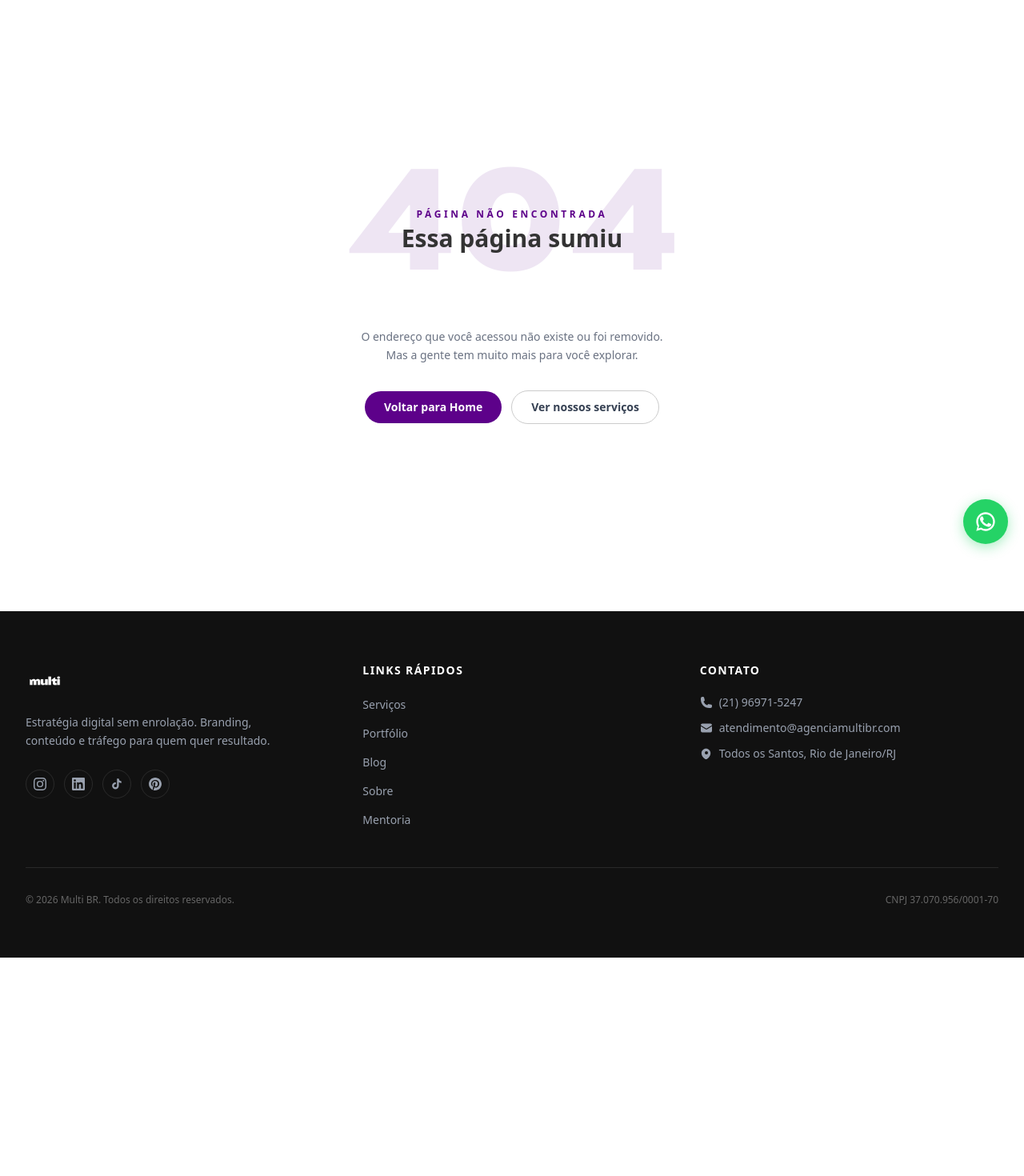
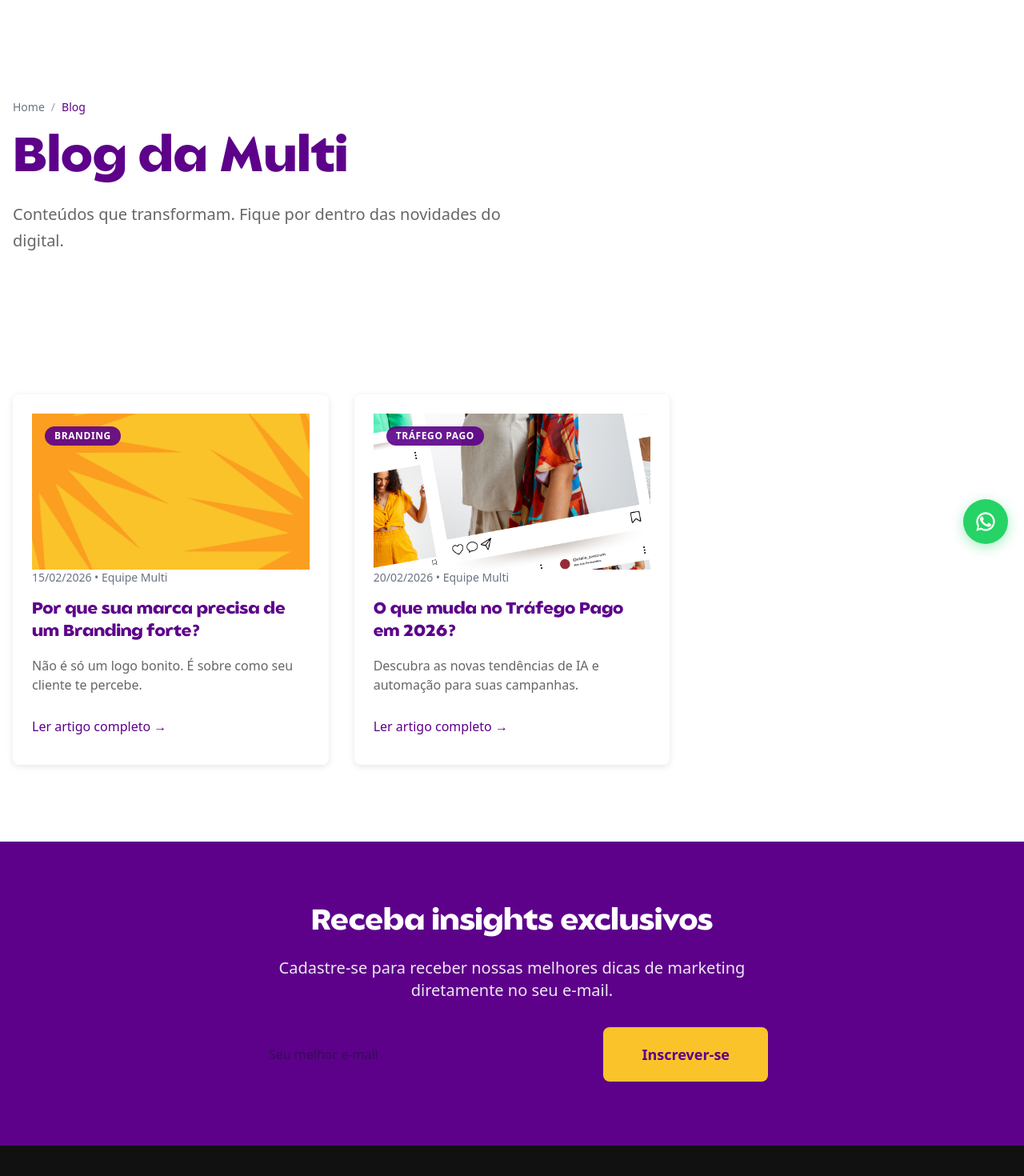
Before and after one commit to devguimaraes/agencia-multi, a Next.js app in the folder apps/web/: page /blog in a window 1280 px wide. Before the commit this address had no page. Shown: the part 100-1570 px from the top of the page at 80% size. Before the commit the page ends 1297 px from the top, so only its background shows below. Built offline with nearby package versions, Linux system fonts and the light colour scheme.

Commit message:
feat(blog): implement markdown blog

```diff
--- /dev/null
+++ b/apps/web/app/blog/[slug]/page.tsx
@@ -0,0 +1,88 @@
+import { PageHeader } from "@/components/layout/PageHeader";
+import { Button } from "@/components/ui/button";
+import { getAllPosts, getPostBySlug } from "@/lib/blog";
+import { ArrowLeft } from "lucide-react";
+import type { Metadata } from "next";
+import Image from "next/image";
+import Link from "next/link";
+import { notFound } from "next/navigation";
+
+export const dynamicParams = true;
+
+export async function generateStaticParams() {
+	const posts = await getAllPosts();
+	return posts.map((post) => ({
+		slug: post.slug,
+	}));
+}
+
+export async function generateMetadata({
+	params,
+}: { params: Promise<{ slug: string }> }): Promise<Metadata> {
+	const { slug } = await params;
+	const post = await getPostBySlug(slug);
+
+	if (!post) {
+		return {
+			title: "Post não encontrado",
+		};
+	}
+
+	return {
+		title: `${post.title} | Blog Multi BR`,
+		description: post.excerpt,
+	};
+}
+
+export default async function BlogPostPage({ params }: { params: Promise<{ slug: string }> }) {
+	const { slug } = await params;
+	const post = await getPostBySlug(slug);
+
+	if (!post) {
+		notFound();
+	}
+
+	return (
+		<>
+			<PageHeader
+				title={post.title}
+				description={post.excerpt}
+				breadcrumbs={[
+					{ label: "Blog", href: "/blog" },
+					{ label: post.title, href: `/blog/${post.slug}` },
+				]}
+			/>
+
+			<article className="container mx-auto px-4 py-16 md:py-24 max-w-4xl">
+				<div className="relative aspect-video rounded-2xl overflow-hidden mb-12 shadow-2xl animate-fade-in-up">
+					<Image src={post.image} alt={post.title} fill className="object-cover" priority />
+				</div>
+
+				<div className="flex items-center gap-4 mb-8 text-gray-500 animate-fade-in-up stagger-1">
+					<span>{post.date}</span>
+					<span>•</span>
+					<span className="bg-multi-roxo/10 text-multi-roxo px-3 py-1 rounded-full text-sm font-medium">
+						{post.category}
+					</span>
+					<span>•</span>
+					<span>{post.author}</span>
+				</div>
+
+				<div
+					className="prose prose-lg prose-headings:font-display prose-headings:text-multi-roxo prose-p:text-gray-700 prose-a:text-multi-rosa prose-a:no-underline hover:prose-a:underline max-w-none animate-fade-in-up stagger-2"
+					// biome-ignore lint/security/noDangerouslySetInnerHtml: Blog content is trusted
+					dangerouslySetInnerHTML={{ __html: post.content }}
+				/>
+
+				<div className="mt-16 pt-8 border-t border-gray-200 animate-fade-in-up stagger-3">
+					<Button asChild variant="outline" className="group">
+						<Link href="/blog">
+							<ArrowLeft className="mr-2 w-4 h-4 group-hover:-translate-x-1 transition-transform" />{" "}
+							Voltar para o Blog
+						</Link>
+					</Button>
+				</div>
+			</article>
+		</>
+	);
+}
--- /dev/null
+++ b/apps/web/app/blog/page.tsx
@@ -0,0 +1,110 @@
+import { PageHeader } from "@/components/layout/PageHeader";
+import { Button } from "@/components/ui/button";
+import {
+	Card,
+	CardContent,
+	CardDescription,
+	CardFooter,
+	CardHeader,
+	CardTitle,
+} from "@/components/ui/card";
+import { getAllPosts } from "@/lib/blog";
+import type { Metadata } from "next";
+import Image from "next/image";
+import Link from "next/link";
+
+export const metadata: Metadata = {
+	title: "Blog | Agência Multi BR",
+	description: "Dicas e insights sobre Marketing Digital, Branding e Tráfego.",
+};
+
+export default async function BlogPage() {
+	const posts = await getAllPosts();
+
+	return (
+		<>
+			<PageHeader
+				title="Blog da Multi"
+				description="Conteúdos que transformam. Fique por dentro das novidades do digital."
+				breadcrumbs={[{ label: "Blog", href: "/blog" }]}
+			/>
+
+			<section className="py-16 md:py-24">
+				<div className="container mx-auto px-4">
+					<div className="grid md:grid-cols-2 lg:grid-cols-3 gap-8">
+						{posts.map((post, index) => (
+							<Card
+								key={post.slug}
+								className="overflow-hidden border-none shadow-card hover:shadow-card-hover transition-all duration-smooth group animate-fade-in-up flex flex-col"
+								style={{ animationDelay: `${index * 100}ms` }}
+							>
+								<Link
+									href={`/blog/${post.slug}`}
+									className="block aspect-video relative overflow-hidden bg-gray-100"
+								>
+									<Image
+										src={post.image}
+										alt={post.title}
+										fill
+										className="object-cover transition-transform duration-700 group-hover:scale-105"
+									/>
+									<div className="absolute top-4 left-4 bg-multi-roxo/90 text-white text-xs font-bold px-3 py-1 rounded-full uppercase tracking-wider">
+										{post.category}
+									</div>
+								</Link>
+								<CardHeader>
+									<div className="text-sm text-gray-500 mb-2 font-medium">
+										{post.date} • {post.author}
+									</div>
+									<CardTitle className="font-display text-xl text-multi-roxo group-hover:text-multi-rosa transition-colors line-clamp-2">
+										<Link href={`/blog/${post.slug}`}>{post.title}</Link>
+									</CardTitle>
+								</CardHeader>
+								<CardContent className="flex-1">
+									<CardDescription className="text-gray-600 line-clamp-3 text-base">
+										{post.excerpt}
+									</CardDescription>
+								</CardContent>
+								<CardFooter>
+									<Button
+										asChild
+										variant="ghost"
+										className="p-0 h-auto hover:bg-transparent text-multi-roxo hover:text-multi-rosa font-medium"
+									>
+										<Link href={`/blog/${post.slug}`}>Ler artigo completo →</Link>
+									</Button>
+								</CardFooter>
+							</Card>
+						))}
+					</div>
+				</div>
+			</section>
+
+			{/* Newsletter (Placeholder) */}
+			<section className="py-20 bg-multi-roxo text-white text-center">
+				<div className="container mx-auto px-4 max-w-2xl">
+					<h2 className="font-display text-3xl md:text-4xl mb-6 animate-fade-in-up">
+						Receba insights exclusivos
+					</h2>
+					<p className="text-xl mb-8 opacity-90 animate-fade-in-up stagger-1">
+						Cadastre-se para receber nossas melhores dicas de marketing diretamente no seu e-mail.
+					</p>
+					{/* Form Placeholder */}
+					<div className="flex flex-col sm:flex-row gap-4 animate-fade-in-up stagger-2">
+						<input
+							type="email"
+							placeholder="Seu melhor e-mail"
+							className="flex-1 px-4 py-3 rounded-md text-gray-900 focus:outline-none focus:ring-2 focus:ring-multi-amarelo"
+						/>
+						<Button
+							size="lg"
+							className="bg-multi-amarelo text-multi-roxo hover:bg-white hover:text-multi-roxo font-bold"
+						>
+							Inscrever-se
+						</Button>
+					</div>
+				</div>
+			</section>
+		</>
+	);
+}
--- a/apps/web/app/globals.css
+++ b/apps/web/app/globals.css
@@ -1,4 +1,5 @@
 @import "tailwindcss";
+@plugin "@tailwindcss/typography";
 @source "../../";
 /* ============================================================
    Multi BR Design System — Tokens (Tailwind v4)
--- /dev/null
+++ b/apps/web/content/posts/branding-forte.md
@@ -0,0 +1,14 @@
+---
+title: "Por que sua marca precisa de um Branding forte?"
+excerpt: "Não é só um logo bonito. É sobre como seu cliente te percebe."
+date: "15/02/2026"
+author: "Equipe Multi"
+category: "Branding"
+image: "/assets/multi/banner.jpg"
+---
+
+## Muito além do visual
+
+Branding é a alma do seu negócio. É como você fala, como se posiciona e, principalmente, como é lembrado.
+
+Uma marca forte gera confiança, e confiança gera vendas. Se você compete apenas por preço, você é uma commodity. Se você tem marca, você é único.
--- /dev/null
+++ b/apps/web/content/posts/trafego-pago-2026.md
@@ -0,0 +1,18 @@
+---
+title: "O que muda no Tráfego Pago em 2026?"
+excerpt: "Descubra as novas tendências de IA e automação para suas campanhas."
+date: "20/02/2026"
+author: "Equipe Multi"
+category: "Tráfego Pago"
+image: "/assets/multi/feed-1.png"
+---
+
+## Inteligência Artificial no comando
+
+O cenário de tráfego pago está mudando rapidamente. Com a introdução de novas ferramentas de IA, a otimização de campanhas se tornou mais precisa, mas também mais complexa.
+
+Não basta mais apenas configurar palavras-chave. É preciso entender o comportamento do usuário e criar criativos que conversem diretamente com suas dores.
+
+## O fim dos cookies de terceiros
+
+A privacidade do usuário continua sendo um tópico quente. Com o fim gradativo dos cookies de terceiros, estratégias de First-Party Data são essenciais.
--- /dev/null
+++ b/apps/web/lib/blog.ts
@@ -0,0 +1,68 @@
+import fs from "node:fs/promises";
+import path from "node:path";
+import matter from "gray-matter";
+
+export interface Post {
+	slug: string;
+	title: string;
+	excerpt: string;
+	date: string;
+	author: string;
+	category: string;
+	image: string;
+	content: string;
+}
+
+const postsDirectory = path.join(process.cwd(), "content/posts");
+
+export async function getAllPosts(): Promise<Post[]> {
+	try {
+		const files = await fs.readdir(postsDirectory);
+		const posts = await Promise.all(
+			files.map(async (filename) => {
+				const slug = filename.replace(/\.md$/, "");
+				const filePath = path.join(postsDirectory, filename);
+				const fileContent = await fs.readFile(filePath, "utf-8");
+				const { data, content } = matter(fileContent);
+
+				return {
+					slug,
+					title: data.title,
+					excerpt: data.excerpt,
+					date: data.date,
+					author: data.author,
+					category: data.category,
+					image: data.image,
+					content,
+				};
+			}),
+		);
+
+		return posts;
+	} catch (error) {
+		console.error("Error reading posts:", error);
+		return [];
+	}
+}
+
+export async function getPostBySlug(slug: string): Promise<Post | null> {
+	try {
+		const filePath = path.join(postsDirectory, `${slug}.md`);
+		const fileContent = await fs.readFile(filePath, "utf-8");
+		const { data, content } = matter(fileContent);
+
+		return {
+			slug,
+			title: data.title,
+			excerpt: data.excerpt,
+			date: data.date,
+			author: data.author,
+			category: data.category,
+			image: data.image,
+			content,
+		};
+	} catch (error) {
+		console.error(`Error reading post ${slug}:`, error);
+		return null;
+	}
+}
```
